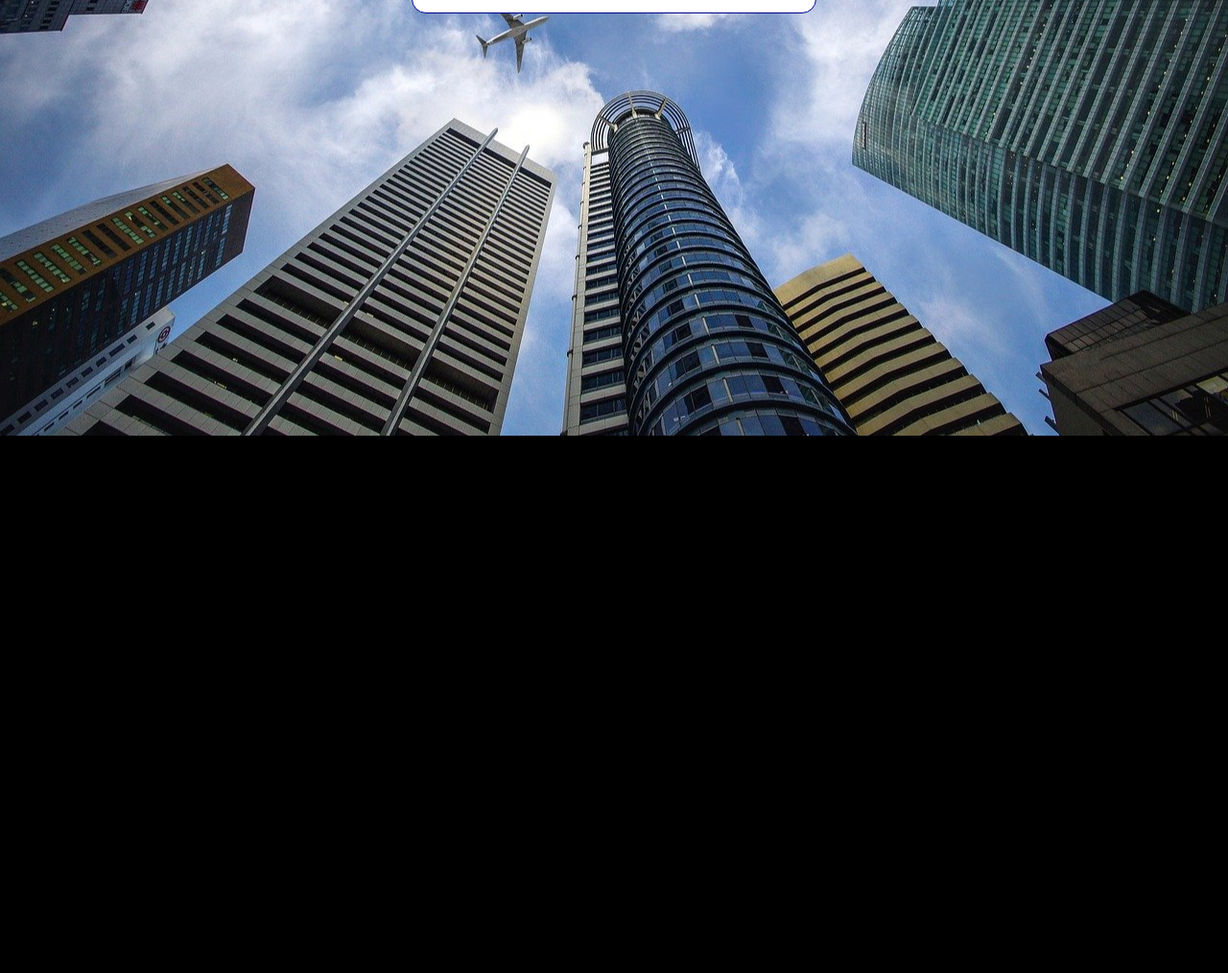
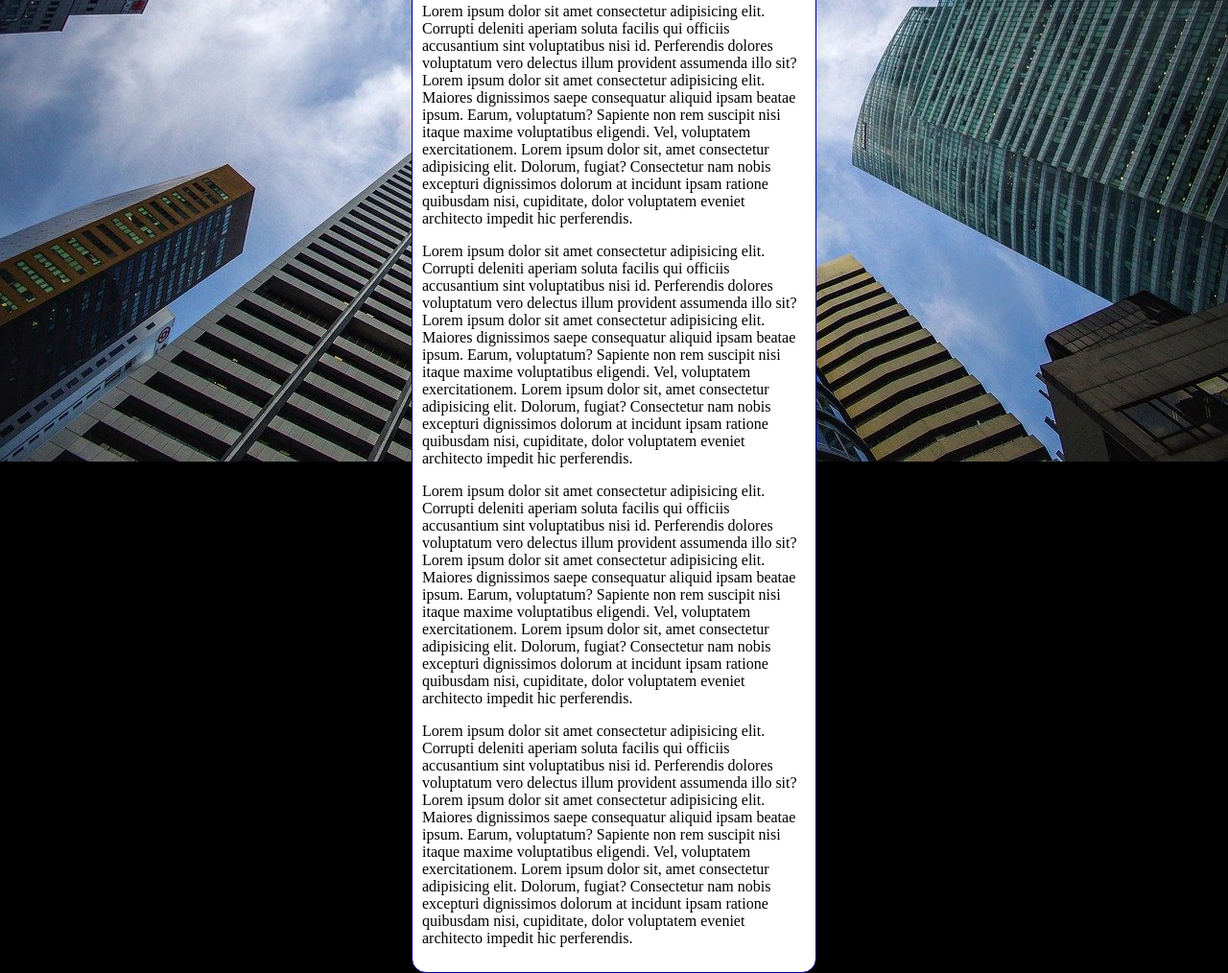
Before and after one commit to duduperal/html-css, a plain HTML site: page exercicios/ex022/fundo006.html in a window 1280 px wide. Shown: the part 346-1360 px from the top of the page at 96% size. Before the commit the page ends 800 px from the top, so only its background shows below. Drawn offline with Linux system fonts and the light colour scheme.

Commit message:
Update fundo006.html

```diff
--- a/exercicios/ex022/fundo006.html
+++ b/exercicios/ex022/fundo006.html
@@ -29,6 +29,10 @@
     <main>
         <h1>Teste de imagem de fundo</h1>
         <p>Lorem ipsum dolor sit amet consectetur adipisicing elit. Corrupti deleniti aperiam soluta facilis qui officiis accusantium sint voluptatibus nisi id. Perferendis dolores voluptatum vero delectus illum provident assumenda illo sit? Lorem ipsum dolor sit amet consectetur adipisicing elit. Maiores dignissimos saepe consequatur aliquid ipsam beatae ipsum. Earum, voluptatum? Sapiente non rem suscipit nisi itaque maxime voluptatibus eligendi. Vel, voluptatem exercitationem. Lorem ipsum dolor sit, amet consectetur adipisicing elit. Dolorum, fugiat? Consectetur nam nobis excepturi dignissimos dolorum at incidunt ipsam ratione quibusdam nisi, cupiditate, dolor voluptatem eveniet architecto impedit hic perferendis.</p>
+        <p>Lorem ipsum dolor sit amet consectetur adipisicing elit. Corrupti deleniti aperiam soluta facilis qui officiis accusantium sint voluptatibus nisi id. Perferendis dolores voluptatum vero delectus illum provident assumenda illo sit? Lorem ipsum dolor sit amet consectetur adipisicing elit. Maiores dignissimos saepe consequatur aliquid ipsam beatae ipsum. Earum, voluptatum? Sapiente non rem suscipit nisi itaque maxime voluptatibus eligendi. Vel, voluptatem exercitationem. Lorem ipsum dolor sit, amet consectetur adipisicing elit. Dolorum, fugiat? Consectetur nam nobis excepturi dignissimos dolorum at incidunt ipsam ratione quibusdam nisi, cupiditate, dolor voluptatem eveniet architecto impedit hic perferendis.</p>
+        <p>Lorem ipsum dolor sit amet consectetur adipisicing elit. Corrupti deleniti aperiam soluta facilis qui officiis accusantium sint voluptatibus nisi id. Perferendis dolores voluptatum vero delectus illum provident assumenda illo sit? Lorem ipsum dolor sit amet consectetur adipisicing elit. Maiores dignissimos saepe consequatur aliquid ipsam beatae ipsum. Earum, voluptatum? Sapiente non rem suscipit nisi itaque maxime voluptatibus eligendi. Vel, voluptatem exercitationem. Lorem ipsum dolor sit, amet consectetur adipisicing elit. Dolorum, fugiat? Consectetur nam nobis excepturi dignissimos dolorum at incidunt ipsam ratione quibusdam nisi, cupiditate, dolor voluptatem eveniet architecto impedit hic perferendis.</p>
+        <p>Lorem ipsum dolor sit amet consectetur adipisicing elit. Corrupti deleniti aperiam soluta facilis qui officiis accusantium sint voluptatibus nisi id. Perferendis dolores voluptatum vero delectus illum provident assumenda illo sit? Lorem ipsum dolor sit amet consectetur adipisicing elit. Maiores dignissimos saepe consequatur aliquid ipsam beatae ipsum. Earum, voluptatum? Sapiente non rem suscipit nisi itaque maxime voluptatibus eligendi. Vel, voluptatem exercitationem. Lorem ipsum dolor sit, amet consectetur adipisicing elit. Dolorum, fugiat? Consectetur nam nobis excepturi dignissimos dolorum at incidunt ipsam ratione quibusdam nisi, cupiditate, dolor voluptatem eveniet architecto impedit hic perferendis.</p>
+        <p>Lorem ipsum dolor sit amet consectetur adipisicing elit. Corrupti deleniti aperiam soluta facilis qui officiis accusantium sint voluptatibus nisi id. Perferendis dolores voluptatum vero delectus illum provident assumenda illo sit? Lorem ipsum dolor sit amet consectetur adipisicing elit. Maiores dignissimos saepe consequatur aliquid ipsam beatae ipsum. Earum, voluptatum? Sapiente non rem suscipit nisi itaque maxime voluptatibus eligendi. Vel, voluptatem exercitationem. Lorem ipsum dolor sit, amet consectetur adipisicing elit. Dolorum, fugiat? Consectetur nam nobis excepturi dignissimos dolorum at incidunt ipsam ratione quibusdam nisi, cupiditate, dolor voluptatem eveniet architecto impedit hic perferendis.</p>
     </main>
 </body>
 </html>
```
